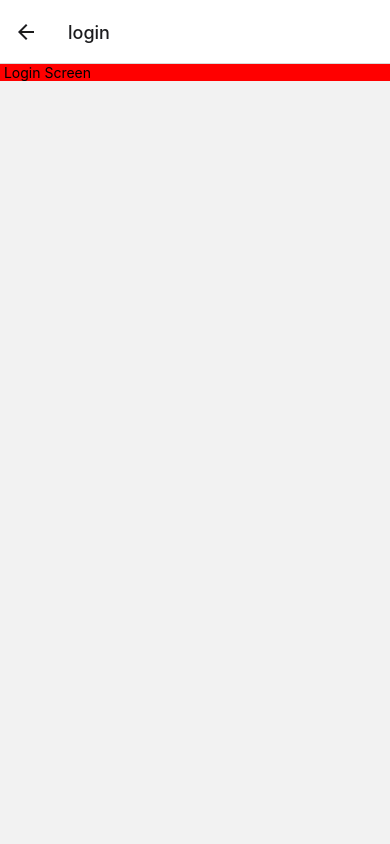
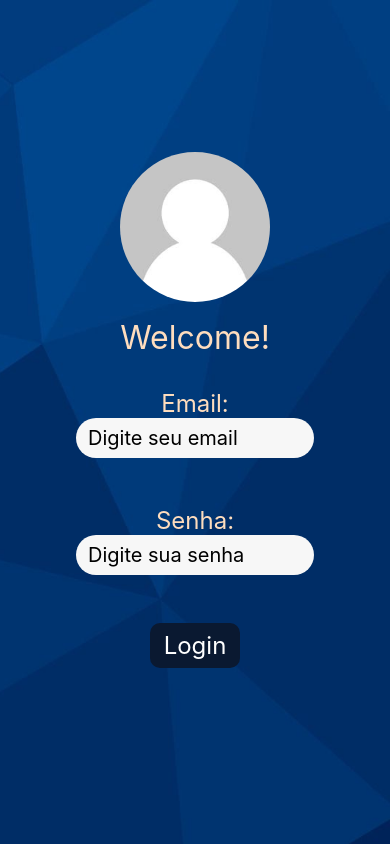
Before and after one commit to weldson01/mobile_login, a React Native app: screen /login in a window 390 px wide. Built offline with nearby package versions, Linux system fonts and the light colour scheme.

Commit message:
feat: add design login

```diff
--- a/src/routes/Router.tsx
+++ b/src/routes/Router.tsx
@@ -8,8 +8,8 @@ const Stack = createNativeStackNavigator();
 export const NavigationApp = ()=>{
     return(
         <NavigationContainer>
-            <Stack.Navigator initialRouteName='home'>
-                <Stack.Screen name="home" component={Home}/>
+            <Stack.Navigator initialRouteName='login' screenOptions={{ headerTransparent:true, statusBarHidden:true, title: null }}>
+                <Stack.Screen name="home" component={Home} />
                 <Stack.Screen name="login" component={Login}/>
             </Stack.Navigator>
         </NavigationContainer>
--- a/src/screens/Home.tsx
+++ b/src/screens/Home.tsx
@@ -1,61 +1,9 @@
-import { Text, TextInput, Touchable, KeyboardAvoidingView } from "react-native"
-import styled from "styled-components/native"
-
-export const ScreenHome = styled.View`
-    flex:1;
-    background-color: #0A1931;
-    align-items: center;
-    justify-content: center;
-    gap:10;
-`
-export const Form = styled.View`
-    background-color: #185ADB;
-    width: 80%;
-    height: 420;
-`
-
-export const TextHome = styled.Text`
-    font-size:32;
-    color: #FEDDBE;
-    margin-top:16;
-    margin-bottom: 32;
-    align-self: center;
-`
-export const TextLabel = styled.Text`
-    font-size: 24;
-    color: #FEDDBE;
-    margin-left:10;
-`
-export const TextInputS = styled.TextInput`
-    font-size: 24;
-    color: #FEDDBE;
-    margin-bottom: 48;
-    margin-left:12;
-
-`
-export const TouchableS = styled.TouchableOpacity`
-    background-color: #0A1931;
-    width: 30%;
-    height: 45;
-    align-items:center;
-    justify-content: center;
-    align-self: center;
-
-`
+import { Text, View } from "react-native"
 
 
 export const Home = ()=>{
-    return (
-    <ScreenHome>
-        <Form style={{borderRadius:20}}>
-            <TextHome>Login</TextHome>
-            <TextLabel>Email:</TextLabel>
-            <TextInputS placeholder="Digite seu email"/>
-            <TextLabel>Senha:</TextLabel>
-            <TextInputS placeholder="Digite sua senha" secureTextEntry={true}/>
-            <TouchableS style={{borderRadius: 10}}>
-                <Text style={{fontSize:24, color: "#fff"}}>Login</Text>
-            </TouchableS>
-        </Form>
-    </ScreenHome>)
+    return(
+    <View>
+        <Text>Bem vindo</Text>
+    </View>)
 }
--- a/src/screens/Login/Login.tsx
+++ b/src/screens/Login/Login.tsx
@@ -1,12 +1,80 @@
-import { Text, View } from "react-native"
+import { Text,  ImageBackground, Image } from "react-native"
+import styled from "styled-components/native"
+export const ScreenHome = styled.View`
+    flex:1;
+    background-color: #0A1931;
+    align-items: center;
+    justify-content: center;
+    gap:10;
+    background-image: ""
+`
+export const ImageBackgroundS = styled.ImageBackground`
+    width: 100%;
+    height: 100%;
+    flex:1;
+    align-items:center;
+    justify-content: center;
+`
+export const Form = styled.View`
+    width: 80%;
+    height: 580px;
+    padding: 20px 5px 5px 5px;
+`
 
+export const TextHome = styled.Text`
+    font-size:32;
+    color: #FEDDBE;
+    margin-top:16;
+    margin-bottom: 32;
+    align-self: center;
+`
+export const TextLabel = styled.Text`
+    font-size: 24;
+    color: #FEDDBE;
+    text-align: center;
+`
+export const TextInputS = styled.TextInput`
+    font-size: 20;
+    margin-bottom: 48;
+    margin-left:32;
+    margin-right:32;
+    height: 40;
+    padding-left: 12px;
+    border-radius: 20px 20px 20px 20px;
+    background-color: #f7f7f7;
 
-export const  Login = ()=>{
+`
+export const TouchableS = styled.TouchableOpacity`
+    background-color: #0A1931;
+    width: 30%;
+    height: 45;
+    align-items:center;
+    justify-content: center;
+    align-self: center;
+
+`
+export const ImageS = styled.Image`
+    border-radius: 200px 200px 200px 200px;
+    height: 150px;
+    width: 150px;
+    align-self: center;
+`
+
+export const Login = ()=>{
     return (
-        <>
-            <View style={{backgroundColor:"red"}}>
-                <Text> Login Screen</Text>
-            </View>
-        </>
-    )
+    <ScreenHome>
+        <ImageBackgroundS source={require("../../assets/login/background-login.jpg")}>
+            <Form>
+                <ImageS source={require("../../assets/login/Perfil-no-photo.jpg")}/>
+                <TextHome>Welcome!</TextHome>
+                <TextLabel>Email:</TextLabel>
+                <TextInputS placeholder="Digite seu email"/>
+                <TextLabel>Senha:</TextLabel>
+                <TextInputS placeholder="Digite sua senha" secureTextEntry={true}/>
+                <TouchableS style={{borderRadius: 10}}>
+                    <Text style={{fontSize:24, color: "#fff"}}>Login</Text>
+                </TouchableS>
+            </Form>
+        </ImageBackgroundS>
+    </ScreenHome>)
 }
```
Also changed, not shown: src/assets/login/Perfil-no-photo.jpg (added), src/assets/login/background-login.jpg (added).
